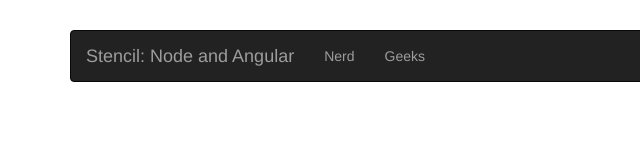
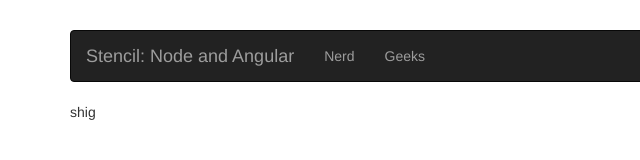
Before and after one commit to Dracognic/starter-node-angular, a website: page public/index.html in a window 1280 px wide. Shown: the full height of the page, 0-640 px from the left. Drawn offline with nearby package versions, Linux system fonts and the light colour scheme; some packages are replaced by stand-ins of ours.

```diff
--- a/public/index.html
+++ b/public/index.html
@@ -36,7 +36,7 @@
 			<li><a href="/geeks">Geeks</a></li>
 		</ul>
 	</nav>
-
+	<p>shig</p>
 	<!-- ANGULAR DYNAMIC CONTENT -->
 	<div ng-view></div>
 
```
